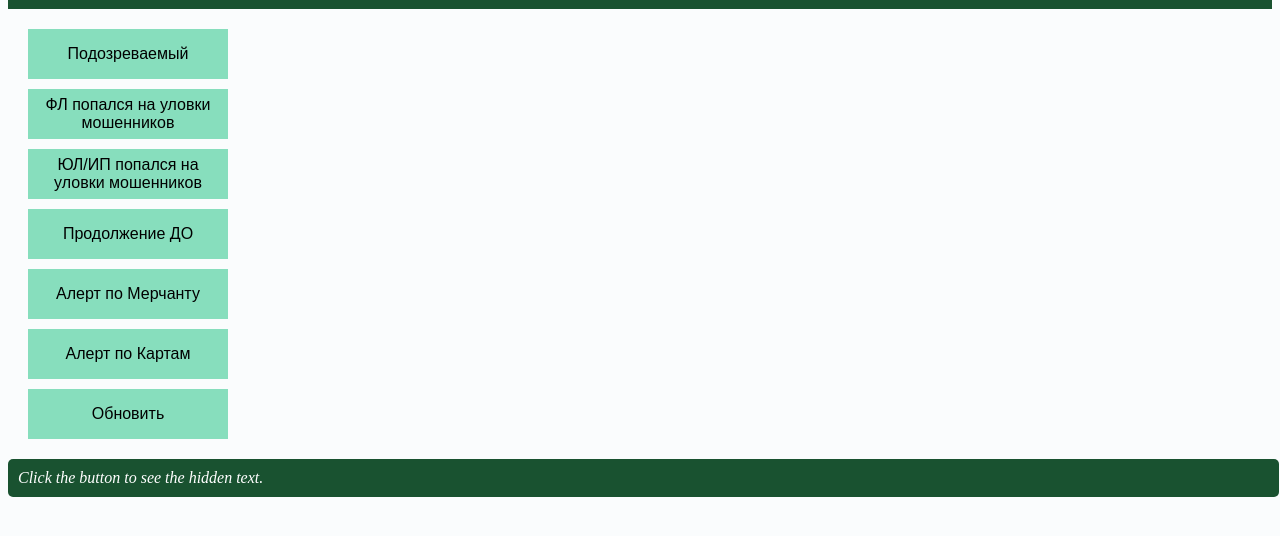
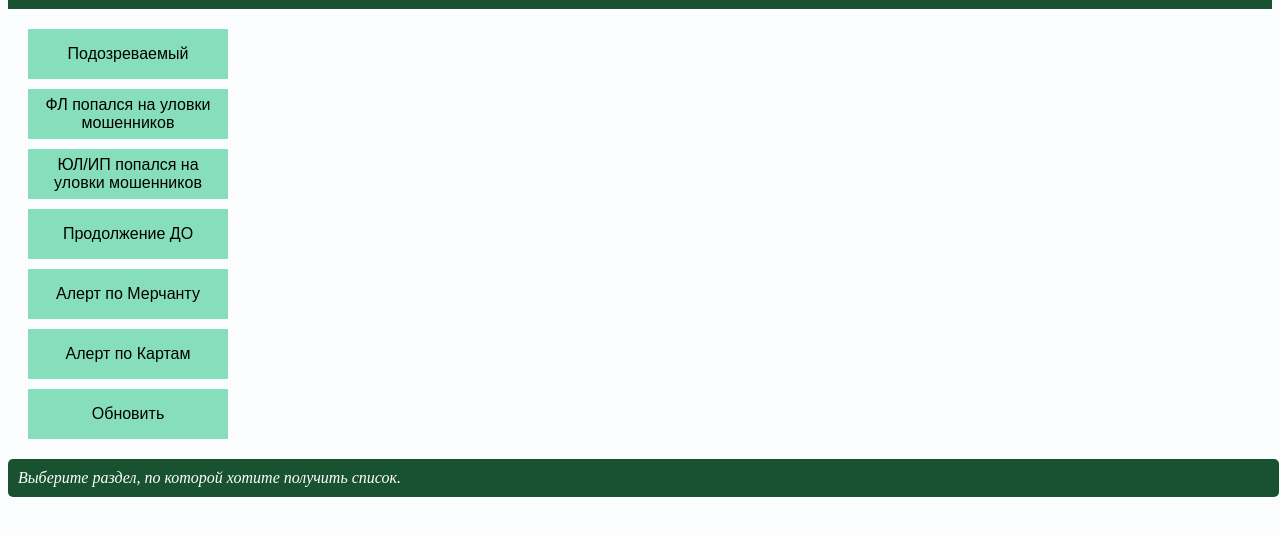
Before and after one commit to derkdts/Project_AF, a plain HTML site: page index.html in a window 1280 px wide. Shown: the part 142-678 px from the top of the page. Drawn offline with Linux system fonts and the light colour scheme.

Commit message:
Update index.html

```diff
--- a/index.html
+++ b/index.html
@@ -152,7 +152,7 @@ table {
     <button id="resetButton" class="button">Обновить</button>
   </div>
 
-<div class="info-text">Click the button to see the hidden text.</div>
+<div class="info-text">Выберите раздел, по которой хотите получить список.</div>
 
   <div id="popup1" class="hidden-text">
     <div class="show">
```
